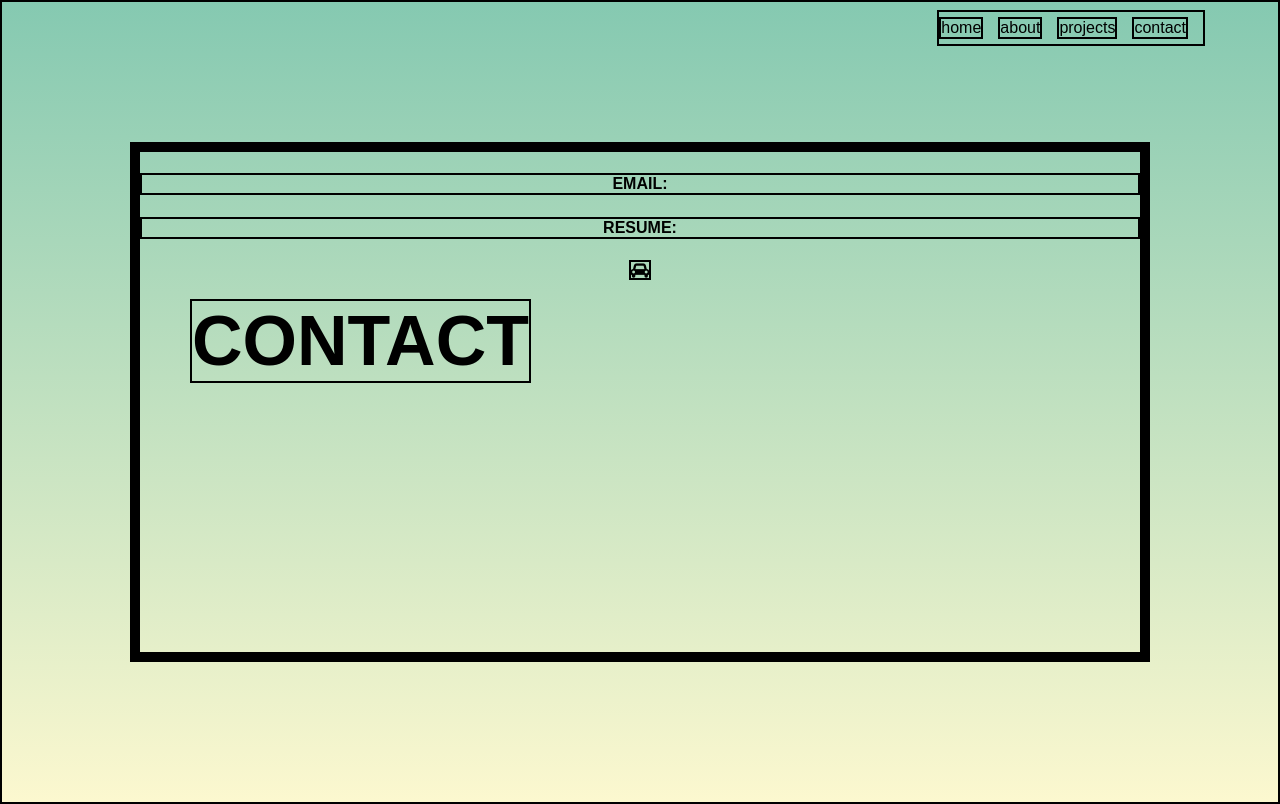
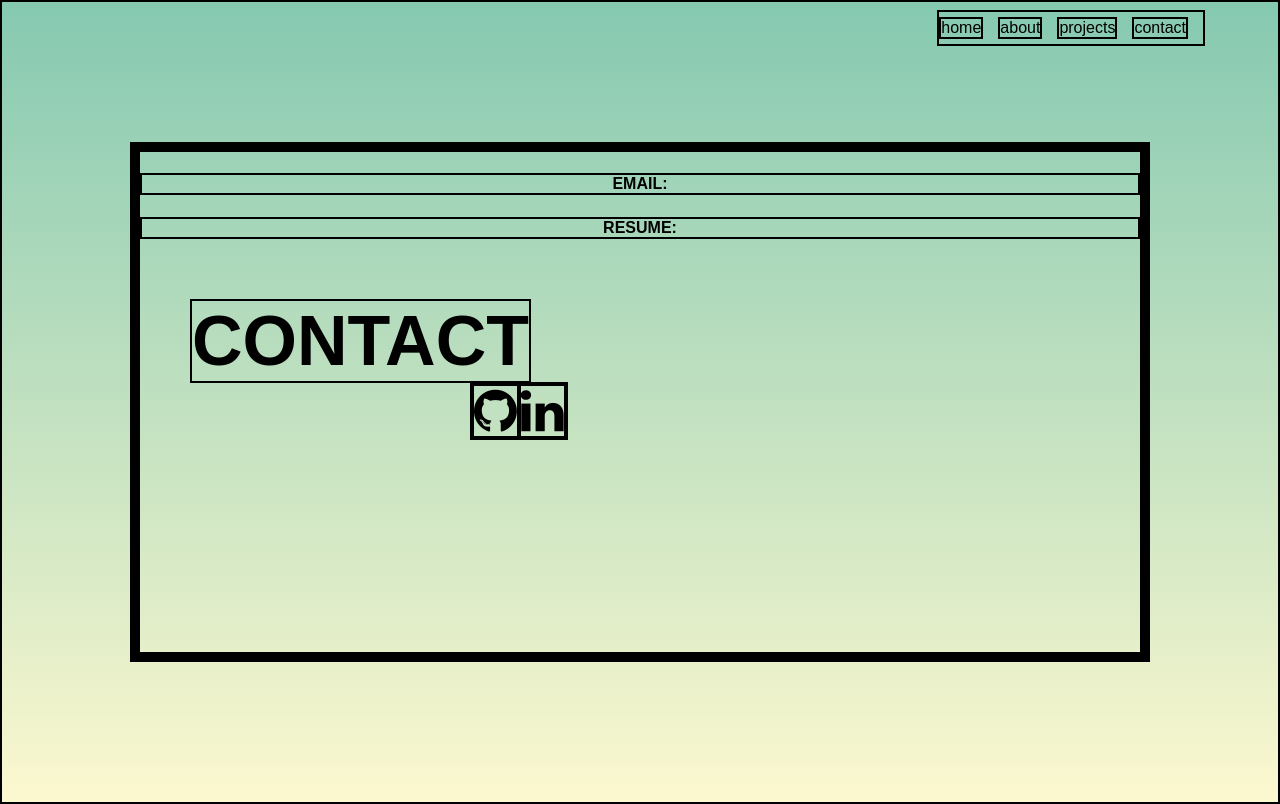
Before and after one commit to bethbarnes/bethcbarnes.com, a React (Create React App) app: page /contact in a window 1280 px wide. Built offline with nearby package versions, Linux system fonts and the light colour scheme.

Commit message:
feat(Contact): add linkedin and github icon

```diff
--- a/src/App.js
+++ b/src/App.js
@@ -5,6 +5,7 @@ import { BrowserRouter, Route } from 'react-router-dom'
 
 class App extends Component {
   render() {
+
     return (
       <div className="App">
       <BrowserRouter>
--- a/src/Contact.js
+++ b/src/Contact.js
@@ -9,8 +9,10 @@ class Contact extends Component{
         <h1 className="contact-text" >CONTACT</h1>
         <h4> EMAIL: </h4>
         <h4> RESUME: </h4>
-        <i class="fa fa-car"></i>
-
+        <div className="icon-container">
+          <i class="fa fa-github small-icon"></i>
+          <i class="fa fa-linkedin small-icon"></i>
+        </div>
       </div>
     )
   }
--- a/src/index.css
+++ b/src/index.css
@@ -189,6 +189,16 @@ body {
   justify-content: center
 }
 
+.small-icon {
+  font-size: 50px;
+}
+
+.icon-container {
+  position: absolute;
+  top: 230px;
+  left: 330px;
+}
+
 .test{
   text-align: center;
   display: inline;
```
